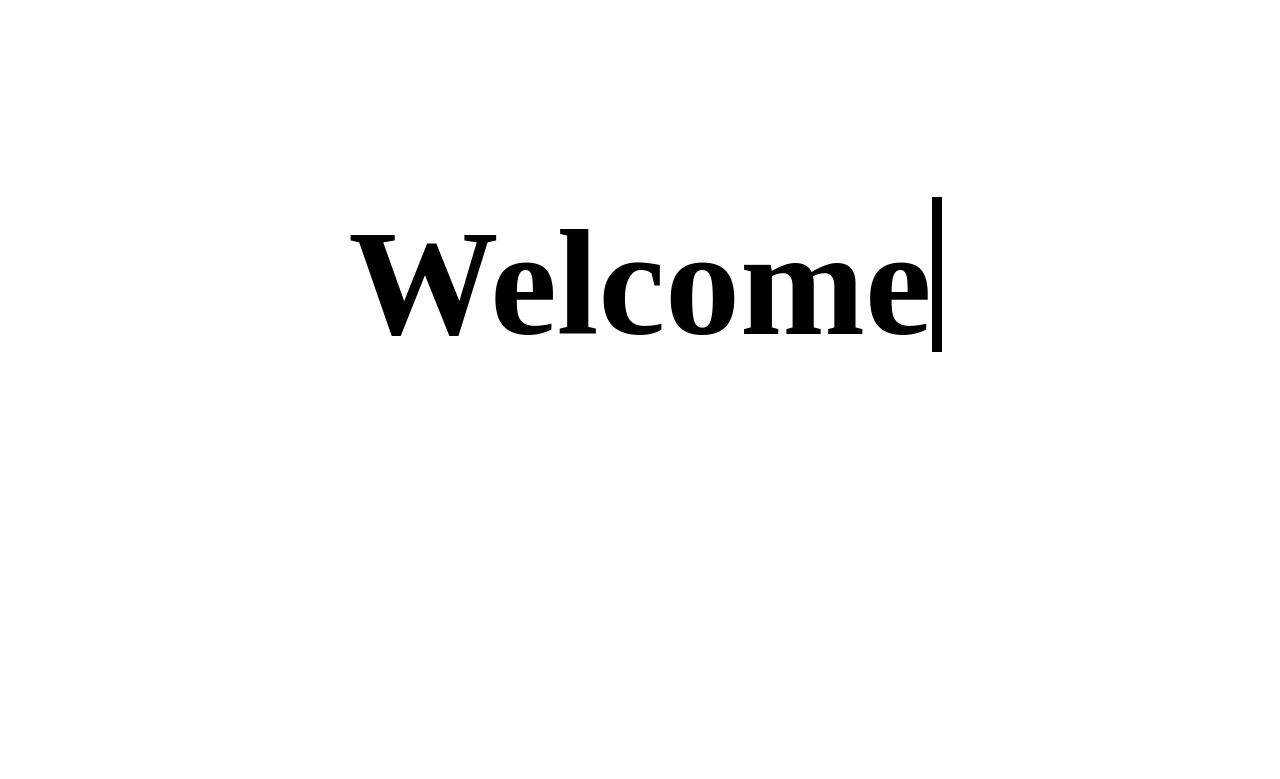
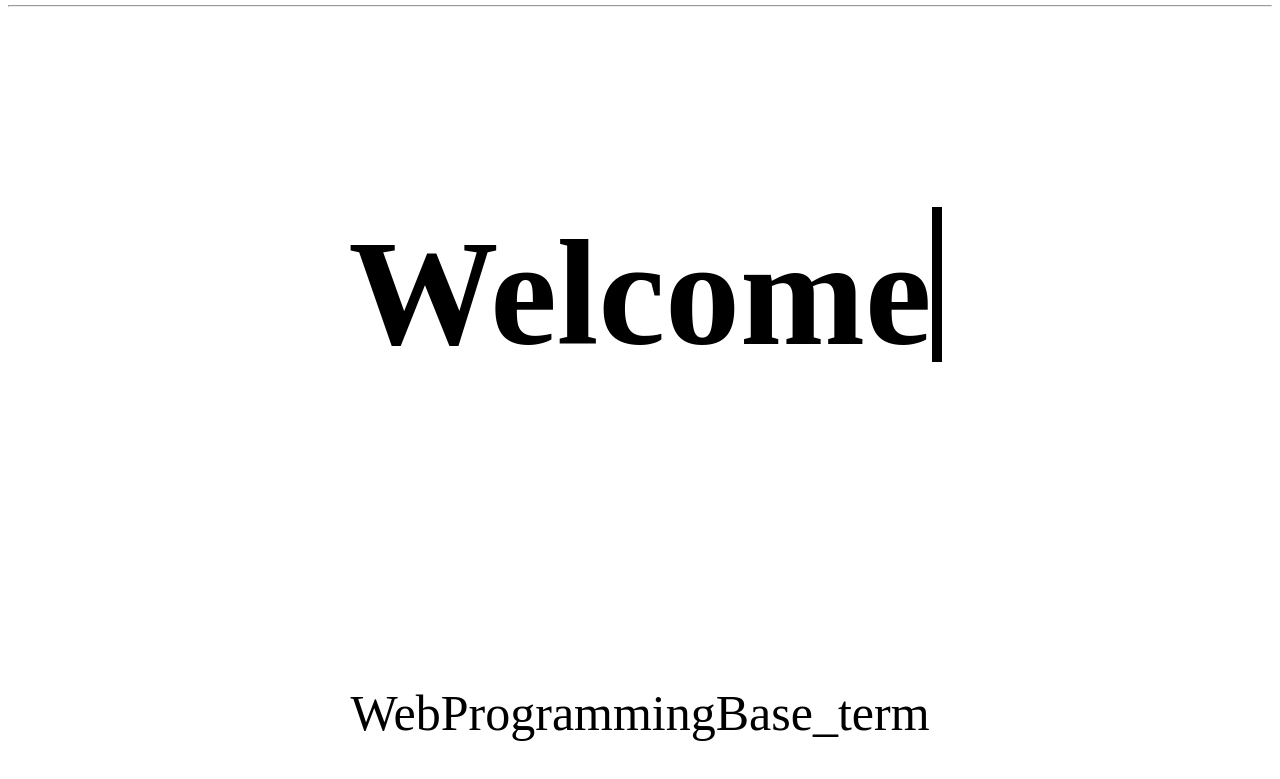
Before and after one commit to eleron7/web_base, a plain HTML site: page index.html in a window 1280 px wide. Shown: the part 361-1140 px from the top of the page. Before the commit the page ends 800 px from the top, so only its background shows below. Drawn offline with Linux system fonts and the light colour scheme; files whose address does not match are found by name.

Commit message:
Add files via upload

```diff
--- a/index.html
+++ b/index.html
@@ -160,9 +160,11 @@
                 </ul>
             </div>
         </div>
+        <hr>
         <div class="contents">
             <p id="dynamic" class="lg-text" style="font-size: 150px; align-items: center;"></p>
         </div>
+            <p style="text-align: center; font-size:50px ; margin-top: 300px;">WebProgrammingBase_term</p>
         <script>
             let target = document.querySelector("#dynamic");
 
```
Also changed, not shown: Education.html (+1 -1 lines).
